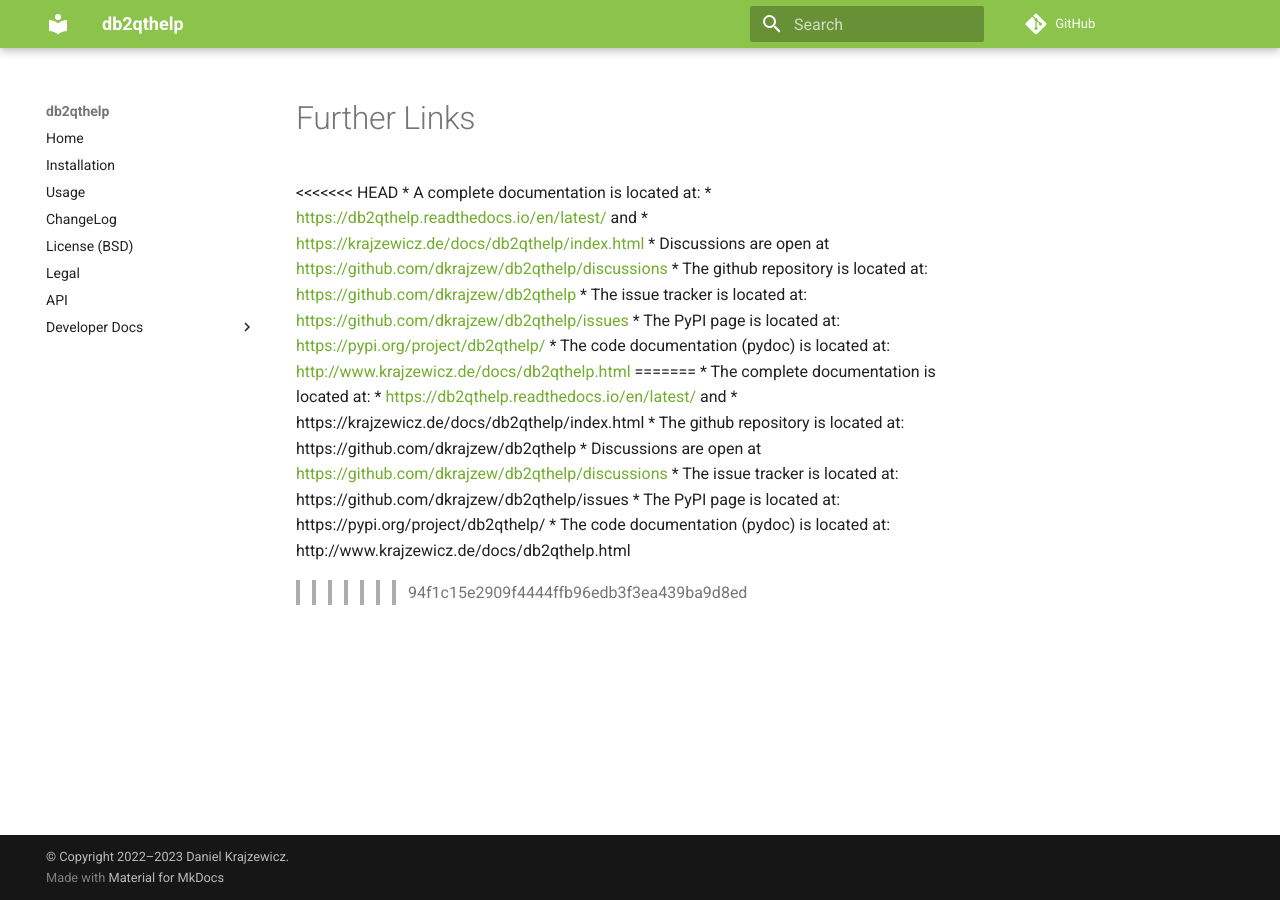
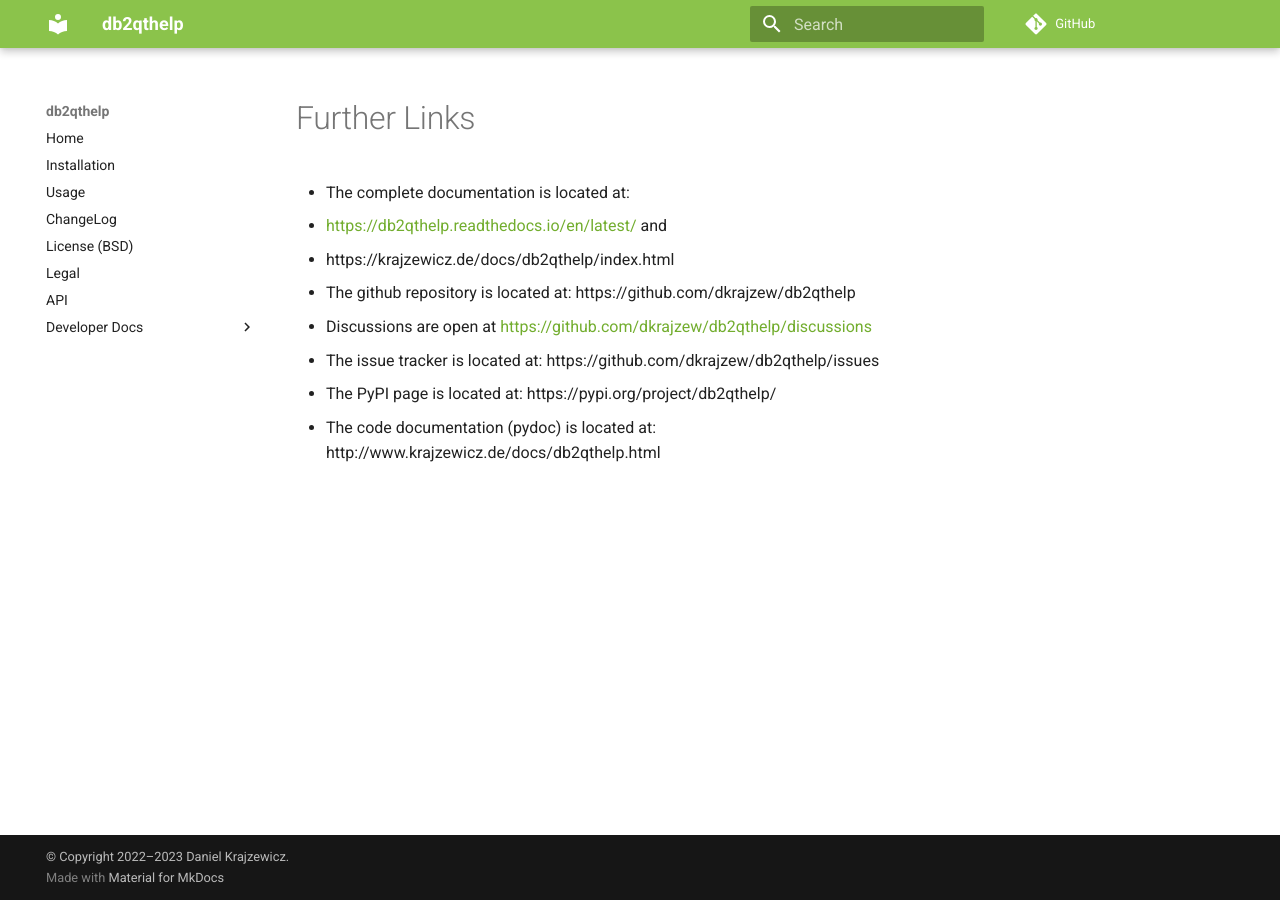
Before and after one commit to dkrajzew/db2qthelp, an MkDocs documentation site: the page built from docs/mkdocs/links.md, in a window 1280 px wide. Built offline with MkDocs 1.6.1 and Material for MkDocs 9.7.7, drawn with Linux system fonts in a browser that asks for light colours; comment, search, counter and statistics services are not loaded.

Commit message:
patching documentation

```diff
--- a/docs/mkdocs/links.md
+++ b/docs/mkdocs/links.md
@@ -1,16 +1,6 @@
 Further Links
 =============
 
-<<<<<<< HEAD
-* A complete documentation is located at:
-   * <https://db2qthelp.readthedocs.io/en/latest/> and
-   * <https://krajzewicz.de/docs/db2qthelp/index.html>
-* Discussions are open at <https://github.com/dkrajzew/db2qthelp/discussions>
-* The github repository is located at: <https://github.com/dkrajzew/db2qthelp>
-* The issue tracker is located at: <https://github.com/dkrajzew/db2qthelp/issues>
-* The PyPI page is located at: <https://pypi.org/project/db2qthelp/>
-* The code documentation (pydoc) is located at: <http://www.krajzewicz.de/docs/db2qthelp.html>
-=======
 * The complete documentation is located at:
   * <https://db2qthelp.readthedocs.io/en/latest/> and
   * https://krajzewicz.de/docs/db2qthelp/index.html
@@ -19,4 +9,3 @@
 * The issue tracker is located at: https://github.com/dkrajzew/db2qthelp/issues
 * The PyPI page is located at: https://pypi.org/project/db2qthelp/
 * The code documentation (pydoc) is located at: http://www.krajzewicz.de/docs/db2qthelp.html
->>>>>>> 94f1c15e2909f4444ffb96edb3f3ea439ba9d8ed
```
Also changed, not shown: docs/mkdocs/index.md (+1 -3 lines).
